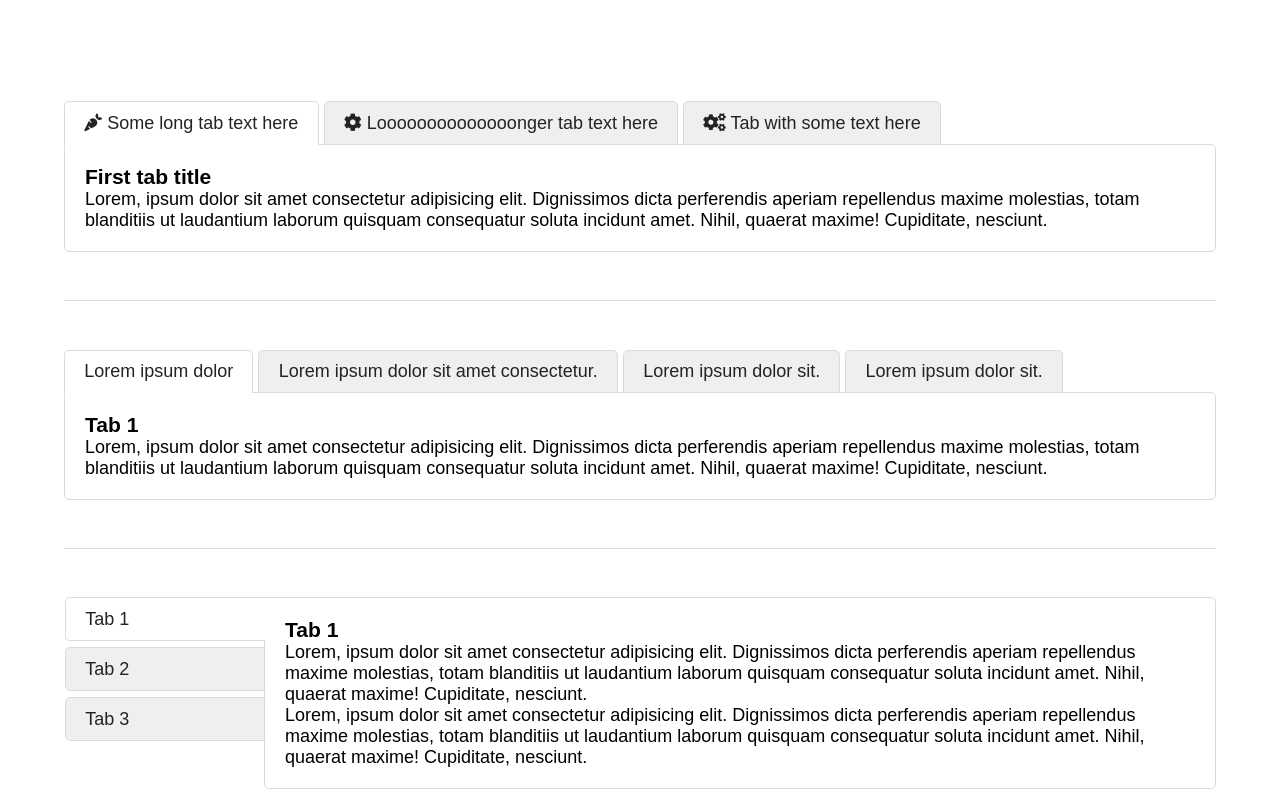
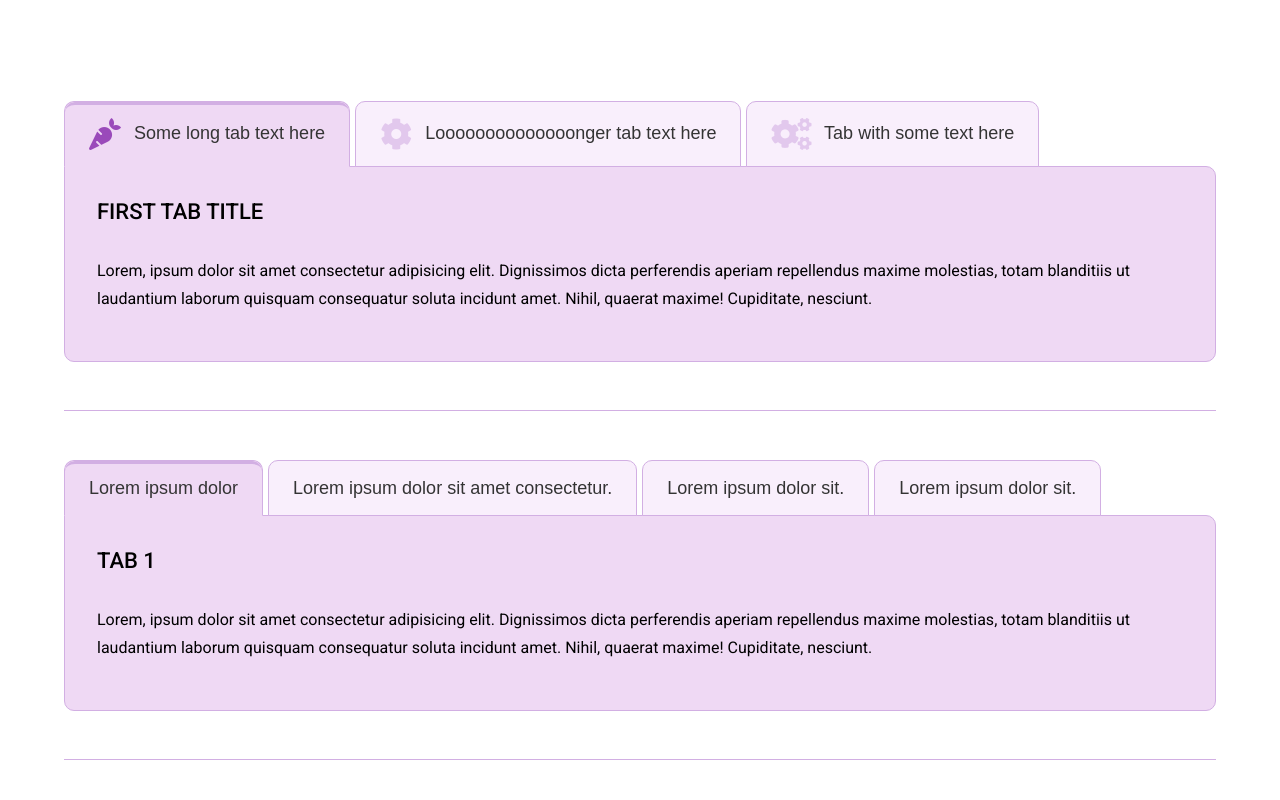
Before and after one commit to akovalenko777/responsive_tabs, a website: page src/index.html in a window 1280 px wide. Shown: the top 800 px of the page. Drawn offline with Linux system fonts and the light colour scheme; files whose address does not match are found by name.

Commit message:
add some beauty

```diff
--- a/src/assets/scss/style.scss
+++ b/src/assets/scss/style.scss
@@ -1,8 +1,28 @@
-$border-color: #dbdbdb;
-$tab-inactive: #efefef;
-$tab-active: #fff;
-$tab-color: #232323;
-$radius: 5px;
+// $border-color: #dbdbdb;
+// $tab-inactive: #efefef;
+// $tab-active: #fff;
+// $tab-color: #232323;
+// $icon-active: #AB4ABA;
+// $icon-inactive: #EBC8ED;
+// $radius: 5px;
+
+// $border-color: #DFAFE3;
+// $tab-inactive: #FCEFFC;
+// $tab-active: #F3D9F4;
+// $tab-color: #343434;
+// $icon-active: #AB4ABA;
+// $icon-inactive: #EBC8ED;
+
+
+$border-color: #d2afe3;
+$tab-inactive: #f9effc;
+$tab-active: #efd9f4;
+$tab-color: #343434;
+$icon-active: #9a4aba;
+$icon-inactive: #e2c8ed;
+$radius: 10px;
+
+
 
 $base-size:16;
 *, *:before, *:after {
@@ -23,7 +43,7 @@ html ,body {
 
 @mixin childtop($n) {
     &:nth-child(#{$n}){
-          top: ($n - 1)*25px;
+          top: ($n - 1)*2rem;
     }
 }
 @mixin accord(){
@@ -43,13 +63,13 @@ html ,body {
             position: absolute;
             right: 20px;
             top: 50%;
-            width: 7px;
-            height: 7px;
-            border-right: 1px solid $tab-color;
-            border-bottom: 1px solid $tab-color;
+            width: 10px;
+            height: 10px;
+            border-right: 1px solid $icon-active;
+            border-bottom: 1px solid $icon-active;
             transition: all .2s ease;
             transform: rotate(45deg);
-            margin-top: -5px;
+            margin-top: -7px;
         }
         &.active {
             border-radius: $radius $radius 0 0;
@@ -57,7 +77,7 @@ html ,body {
             margin-bottom: 0;
             &:after {
                 transform: rotate(-135deg);
-                margin-top: 0;
+                margin-top: -2px;
             }
             &:focus {
                 border-bottom-color: $border-color;
@@ -92,8 +112,8 @@ html ,body {
 }
 
 body {
-    font-family: Arial, Helvetica, sans-serif;
-    @include fz(18);
+    font-family: 'Roboto', sans-serif;
+    @include fz(16);
 }
 
 .container {
@@ -102,6 +122,19 @@ body {
     margin: 0 auto;
 
     padding: 100px 0;
+}
+
+h3 {
+    font-weight: 500;
+    @include fz(22);
+    line-height: 26px;
+    text-transform: uppercase;
+    margin-bottom: 2rem;
+}
+
+p {
+    margin-bottom: 1rem;
+    line-height: 175%;
 }
 
 .hr {
@@ -121,7 +154,7 @@ body {
 
         cursor: pointer;
         line-height: 1.4rem;
-        padding: .6rem 1.2rem;
+        padding: 1rem 1.5rem;
         margin-right: 5px;
         border: 1px solid $border-color;
         border-radius: $radius $radius 0 0;
@@ -131,12 +164,33 @@ body {
         @include fz(18);
         text-align: left;
         text-decoration: none;
+        overflow: hidden;
+        i {
+            vertical-align: middle;
+            font-size: 2rem;
+            color: $icon-inactive;
+            margin-right: 0.5rem;
+        }
         &.active {
             background-color: $tab-active;
             border-bottom: 1px solid $tab-active;
+            &:before {
+                content: '';
+                display: block;
+                position: absolute;
+                top: 0;
+                left: 0;
+                width: 100%;
+                height: $radius*2;
+                border-radius: $radius;
+                border-top: 3px solid $border-color;
+            }
             &:focus {
                 background-color: $tab-active;
                 border-bottom-color: $tab-active;
+            }
+            i {
+                color: $icon-active;
             }
         }
         &:focus {
@@ -145,10 +199,11 @@ body {
             border-color: darken($border-color, 5);
             border-bottom-color: $border-color;
         }
+
     }
     &__content {
         display: none;
-        padding: 20px;
+        padding: 2rem;
         border: 1px solid $border-color;
         border-radius: 0 $radius $radius $radius;
         order: 2;
@@ -172,6 +227,7 @@ body {
                 position: absolute;
                 left: 1px;
                 bottom: unset;
+                /*dirty hack - but it works*/
                 @include childtop(1);
                 @include childtop(2);
                 @include childtop(3);
@@ -179,9 +235,18 @@ body {
                 @include childtop(5);
                 @include childtop(6);
                 @include childtop(7);
+                @include childtop(8);
+                @include childtop(9);
+                @include childtop(10);
                 &.active {
                     border-bottom-color: $border-color;
                     border-right: $tab-active;
+                    &:before {
+                        width: $radius*2;
+                        height: 100%;
+                        border-top: none;
+                        border-left: 3px solid $border-color;
+                    }
                 }
             }
             &__content {
--- a/src/index.html
+++ b/src/index.html
@@ -5,6 +5,9 @@
     <meta http-equiv="X-UA-Compatible" content="IE=edge">
     <meta name="viewport" content="width=device-width, initial-scale=1.0">
     <title>Document</title>
+    <link rel="preconnect" href="https://fonts.googleapis.com">
+    <link rel="preconnect" href="https://fonts.gstatic.com" crossorigin>
+    <link href="https://fonts.googleapis.com/css2?family=Roboto:wght@400;500&display=swap" rel="stylesheet">
     <link rel="stylesheet" href="https://pro.fontawesome.com/releases/v5.10.0/css/all.css" integrity="sha384-AYmEC3Yw5cVb3ZcuHtOA93w35dYTsvhLPVnYs9eStHfGJvOvKxVfELGroGkvsg+p" crossorigin="anonymous"/>
     <link rel="stylesheet" href="assets/css/style.min.css">
 </head>
```
Also changed, not shown: dist/assets/css/style.min.css, dist/index.html, src/assets/.tmp/css/style.css, src/assets/css/style.min.css, src/assets/scss/style.css, src/assets/scss/style.min.css.
